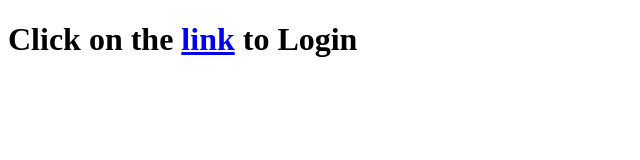
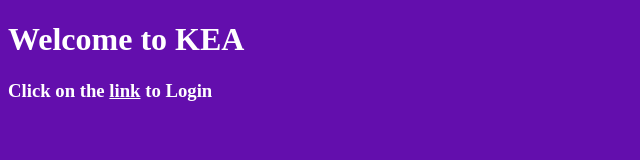
Before and after one commit to CMT95/expressjs_demo, a website: page public/index.html in a window 1280 px wide. Shown: the whole page, without its empty margins (0-640 px from the left). Drawn offline with Linux system fonts and the light colour scheme; files that its build step writes are made by us from their sources.

Commit message:
styling added to index.html

```diff
--- a/public/index.html
+++ b/public/index.html
@@ -2,10 +2,16 @@
 <html lang="en">
 <head>
     <title>Express.JS App</title>
+    <link rel="stylesheet" href="/css/index.css">
+
 </head>
+
 <body>
-
-    <h1>Click on the <a href="login">link</a> to Login</h1>
+    <div class="container">
+        <h1>Welcome to KEA</h1>
+        <h3>Click on the <a href="login">link</a> to Login</h3>
+    </div>
 
 </body>
+
 </html>
--- /dev/null
+++ b/wwwroot/css/index.css
@@ -0,0 +1,6 @@
+body{
+    background-color: #630EAD;
+}
+div, a{
+    color: white;
+}
```
